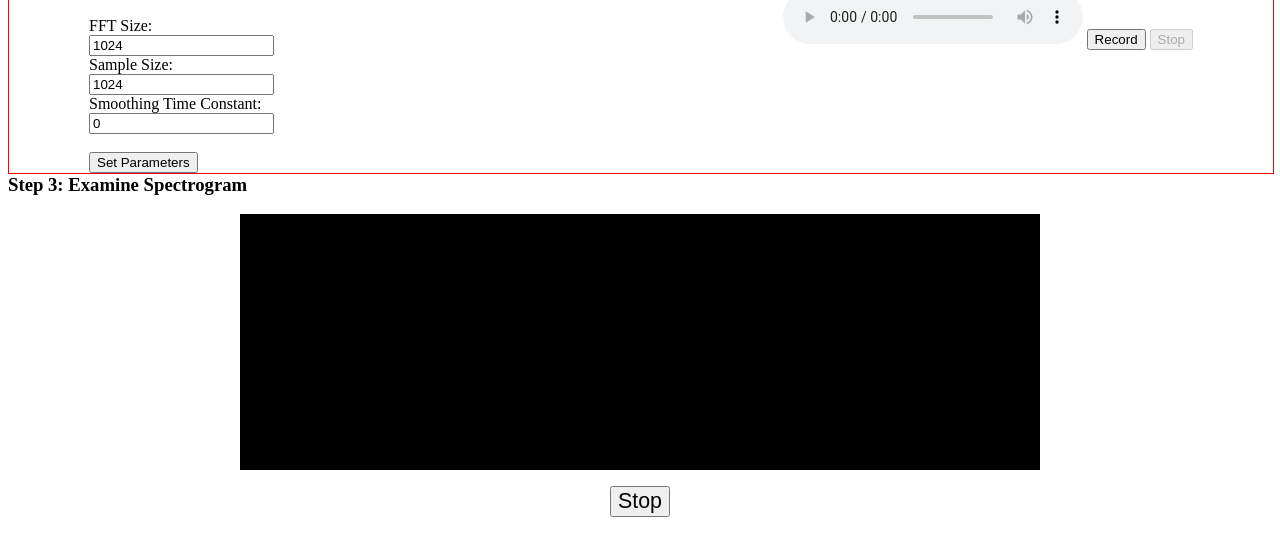
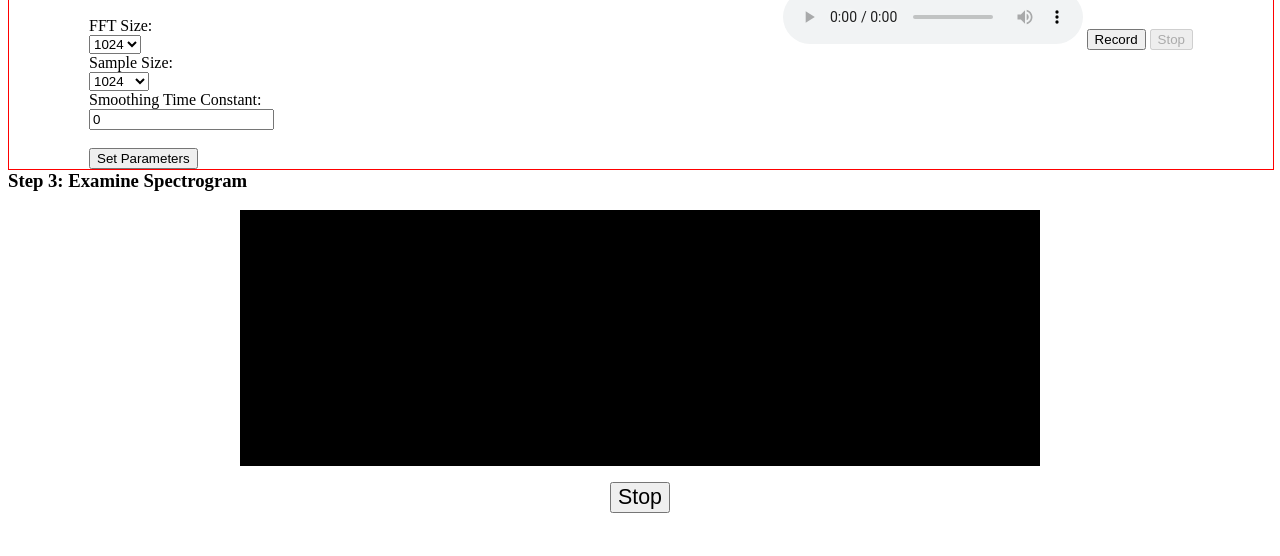
Before and after one commit to nbravo/recordAudio2, a website: page static/index.html in a window 1280 px wide. Shown: the part 158-714 px from the top of the page. Drawn offline with Linux system fonts and the light colour scheme.

Commit message:
dropdowns for samplesize and fft values

```diff
--- a/static/index.html
+++ b/static/index.html
@@ -15,15 +15,32 @@
           <div class="left_div">
             <h2>Step 1 (Optional):<br>Set STFT Parameters</h2>
             FFT Size:<br>
-            <input id="fftSize" type="text">
+            <select id="fftSizeDropDown">
+              <option>32</option>
+              <option>64</option>
+              <option>128</option>
+              <option>256</option>
+              <option>512</option>
+              <option>1024</option>
+              <option>2048</option>
+            </select>
             <br>
             Sample Size:<br>
-            <input id="sampleSize" type="text">
+            <select id="sampleSizeDropDown">
+              <option>256</option>
+              <option>512</option>
+              <option>1024</option>
+              <option>2048</option>
+              <option>4096</option>
+              <option>8192</option>
+              <option>16384</option>
+            </select>
             <br>
             Smoothing Time Constant:<br>
             <input id="smoothingTimeConstant" type="text">
             <br><br>
             <input id="parametersButton" type="button" value="Set Parameters">
+
           </div>
 
           <div class="right_div">
@@ -89,9 +106,9 @@
             var startRecording = document.querySelector('#start-recording');
             var stopRecording  = document.querySelector('#stop-recording');
             var audioElement = document.querySelector('#audio');
-            var sampleSizeElement = $('#sampleSize');
+            var sampleSizeElement = $('#sampleSizeDropDown');
             var smoothingTimeConstantElement = $('#smoothingTimeConstant');
-            var fftSizeElement = $('#fftSize');
+            var fftSizeElement = $('#fftSizeDropDown');
             var parametersButtonElement = $('#parametersButton');
 
             // set parameter defaults
@@ -255,20 +272,8 @@
             };
 
             parametersButton.onclick = function() {
-              if (!isNaN(parseInt(fftSizeElement.val()))) {
-                console.log(parseInt(fftSizeElement.val()));
                 fftSize = parseInt(fftSizeElement.val());
-              } else {
-                console.log(fftSize);
-                fftSizeElement.val(fftSize);
-              }
-
-
-              if (!isNaN(parseInt(sampleSizeElement.val()))) {
                 sampleSize = parseInt(sampleSizeElement.val());
-              } else {
-                sampleSizeElement.val(sampleSize);
-              }
 
               if (!isNaN(parseFloat(smoothingTimeConstantElement.val()))) {
                 smoothingTimeConstant = parseFloat(smoothingTimeConstantElement.val());
```
